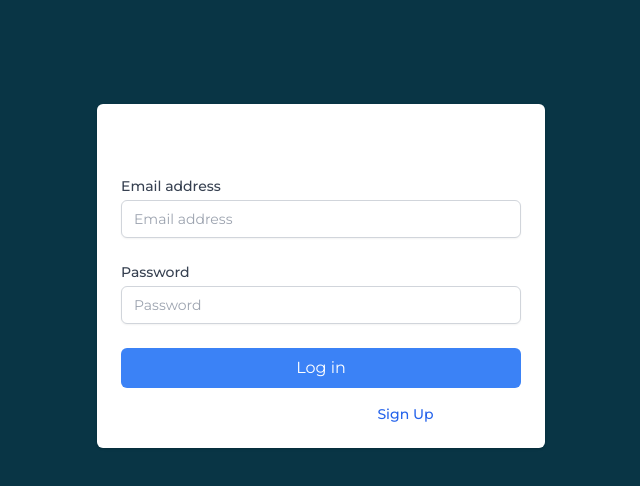
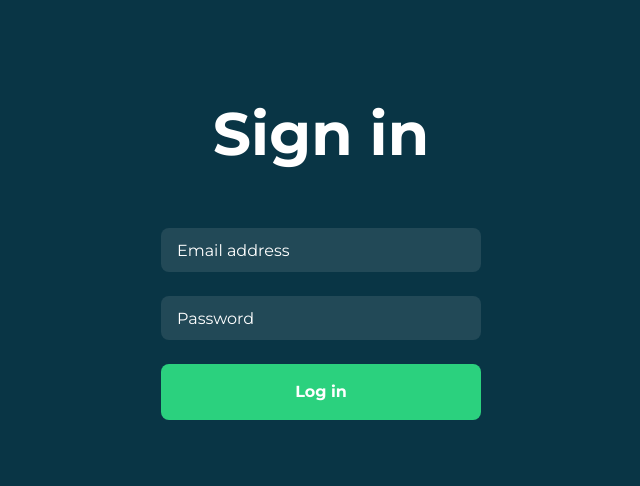
Before and after one commit to sunny-mahajan/movie-list, a Next.js app: page / in a window 1280 px wide. Shown: the top 486 px of the page, without its empty margins (319-959 px from the left). Built offline with nearby package versions, Linux system fonts and the light colour scheme.

Commit message:
match sign in UI with figma

```diff
--- a/src/pages/index.js
+++ b/src/pages/index.js
@@ -32,44 +32,32 @@
 	return (
 		<Layout>
 			<div className="max-w-md w-full mx-auto mt-10">
-				<div className="card">
-					<h2 className="text-2xl font-bold text-center mb-4">
-						Log in to your account
+
+					<h2 className="text-6xl font-bold text-center mb-16">
+						Sign in
 					</h2>
-					<form className="space-y-6" onSubmit={handleLogin}>
+					<form className="space-y-6 flex flex-col justify-center items-center" onSubmit={handleLogin}>
 						<div>
-							<label
-								htmlFor="email-address"
-								className="block text-sm font-medium text-gray-700"
-							>
-								Email address
-							</label>
 							<input
 								id="email-address"
 								name="email"
 								type="email"
 								autoComplete="email"
 								required
-								className="mt-1 block w-full px-3 py-2 border border-gray-300 rounded-md shadow-sm focus:outline-none focus:ring-indigo-500 focus:border-indigo-500 sm:text-sm"
+								className="placeholder-white font-normal rounded-lg w-80 h-11 p-4 bg-[#224957]"
 								placeholder="Email address"
 								value={email}
 								onChange={(e) => setEmail(e.target.value)}
 							/>
 						</div>
 						<div>
-							<label
-								htmlFor="password"
-								className="block text-sm font-medium text-gray-700"
-							>
-								Password
-							</label>
 							<input
 								id="password"
 								name="password"
 								type="password"
 								autoComplete="current-password"
 								required
-								className="txt-black mt-1 block w-full px-3 py-2 border border-gray-300 rounded-md shadow-sm focus:outline-none focus:ring-indigo-500 focus:border-indigo-500 sm:text-sm"
+								className="placeholder-white font-normal rounded-lg w-80 h-11 p-4 bg-[#224957]"
 								placeholder="Password"
 								value={password}
 								onChange={(e) => setPassword(e.target.value)}
@@ -78,7 +66,7 @@
 						<div>
 							<button
 								type="submit"
-								className="btn-primary w-full"
+								className="rounded-lg w-36 font-bold h-14 bg-[#2BD17E] w-80 h-14"
 							>
 								Log in
 							</button>
@@ -89,17 +77,6 @@
 							{message}
 						</p>
 					)}
-
-					<p className="mt-4 text-center text-sm text-black-600">
-						{`Don't have an account?`}&nbsp;
-						<Link
-							href={`/register`}
-							className="font-medium text-blue-600 dark:text-blue-500 hover:underline"
-						>
-							Sign Up
-						</Link>
-					</p>
-				</div>
 			</div>
 		</Layout>
 	);
```
